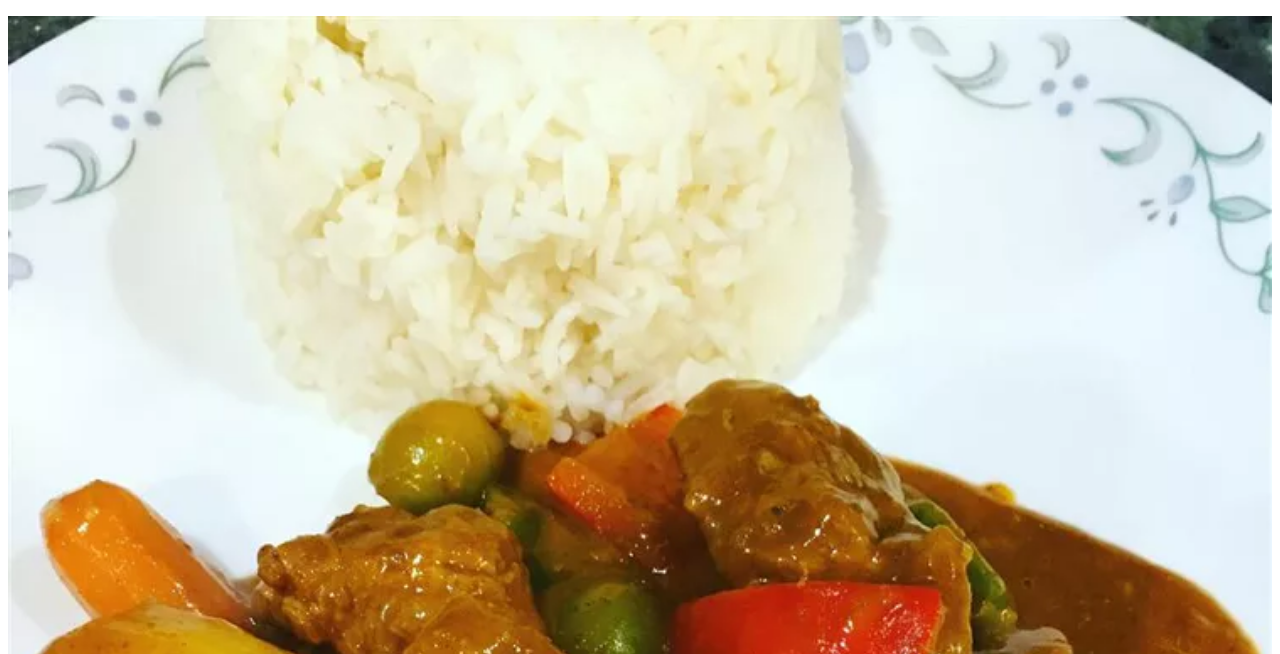
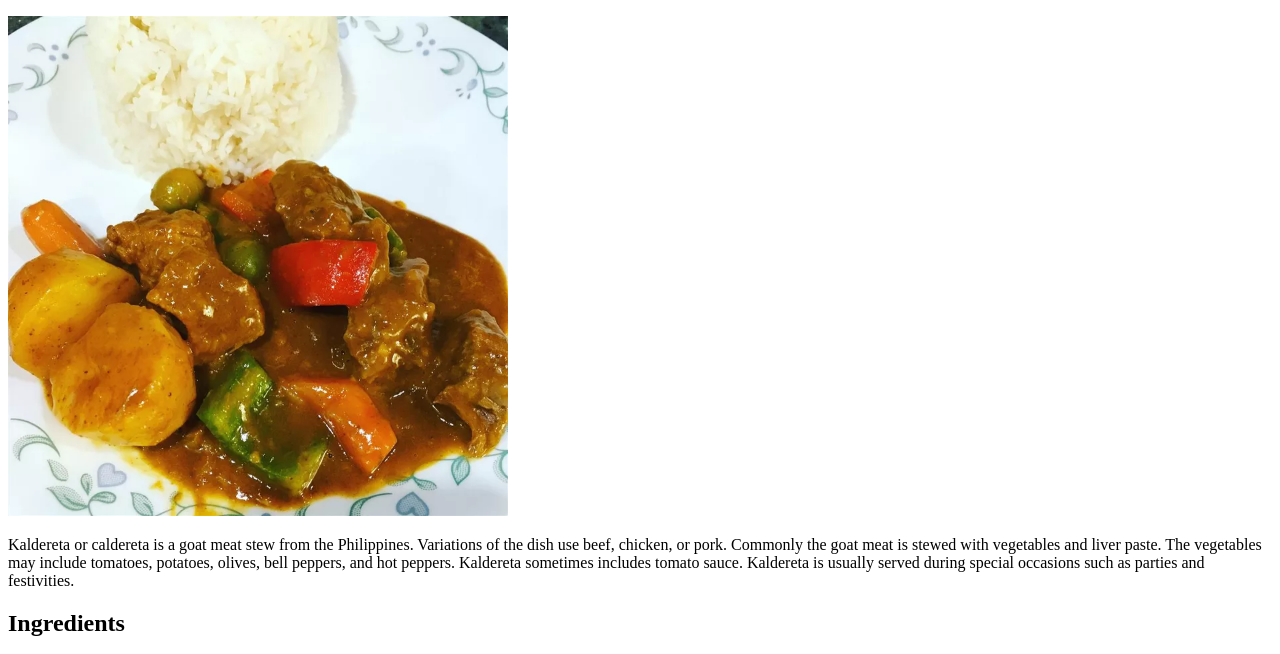
Before and after one commit to Dev-JBM/odin-recipes, a plain HTML site: page recipes/caldereta.html in a window 1280 px wide. Shown: the part 100-754 px from the top of the page. Drawn offline with Linux system fonts and the light colour scheme.

Commit message:
I added a css file configure the size of the images

```diff
--- a/recipes/caldereta.html
+++ b/recipes/caldereta.html
@@ -4,13 +4,14 @@
     <meta charset="UTF-8" />
     <meta name="viewport" content="width=device-width, initial-scale=1.0" />
     <title>Caldereta</title>
+    <link rel="stylesheet" href="../styles.css">
   </head>
   <body>
     <h1>Caldereta Recipe</h1>
 
     <a href="../index.html">Home</a>
     <br /><br />
-    <img src="./caldereta.webp" alt="Image of a Caldereta" width="100%" />
+    <img src="./caldereta.webp" alt="Image of a Caldereta"/>
 
     <p>
       Kaldereta or caldereta is a goat meat stew from the Philippines.
--- /dev/null
+++ b/styles.css
@@ -0,0 +1,8 @@
+* {
+  box-sizing: border-box;
+}
+
+img {
+    height: auto;
+    width: 500px;
+}
```
Also changed, not shown: index.html (+1 -0 lines), recipes/adobo.html (+2 -1 lines), recipes/lasagna.html (+2 -1 lines).
